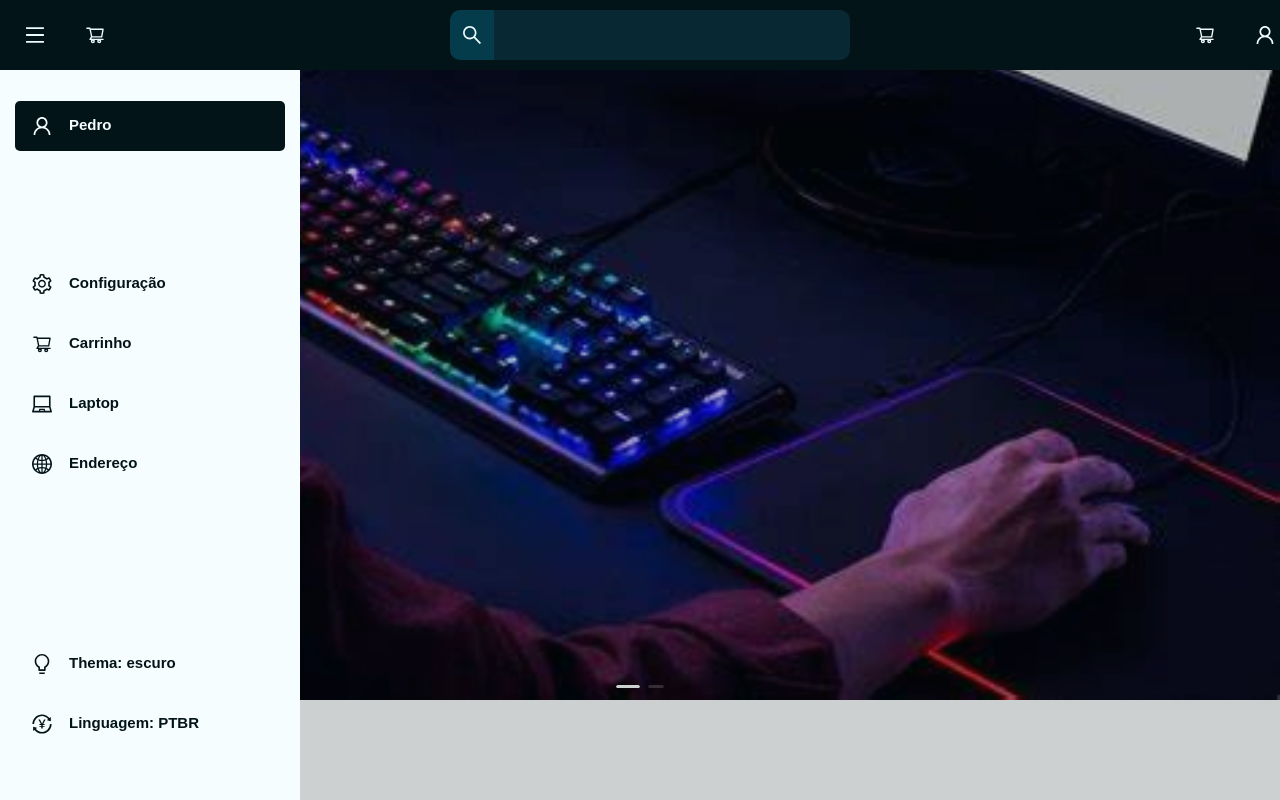
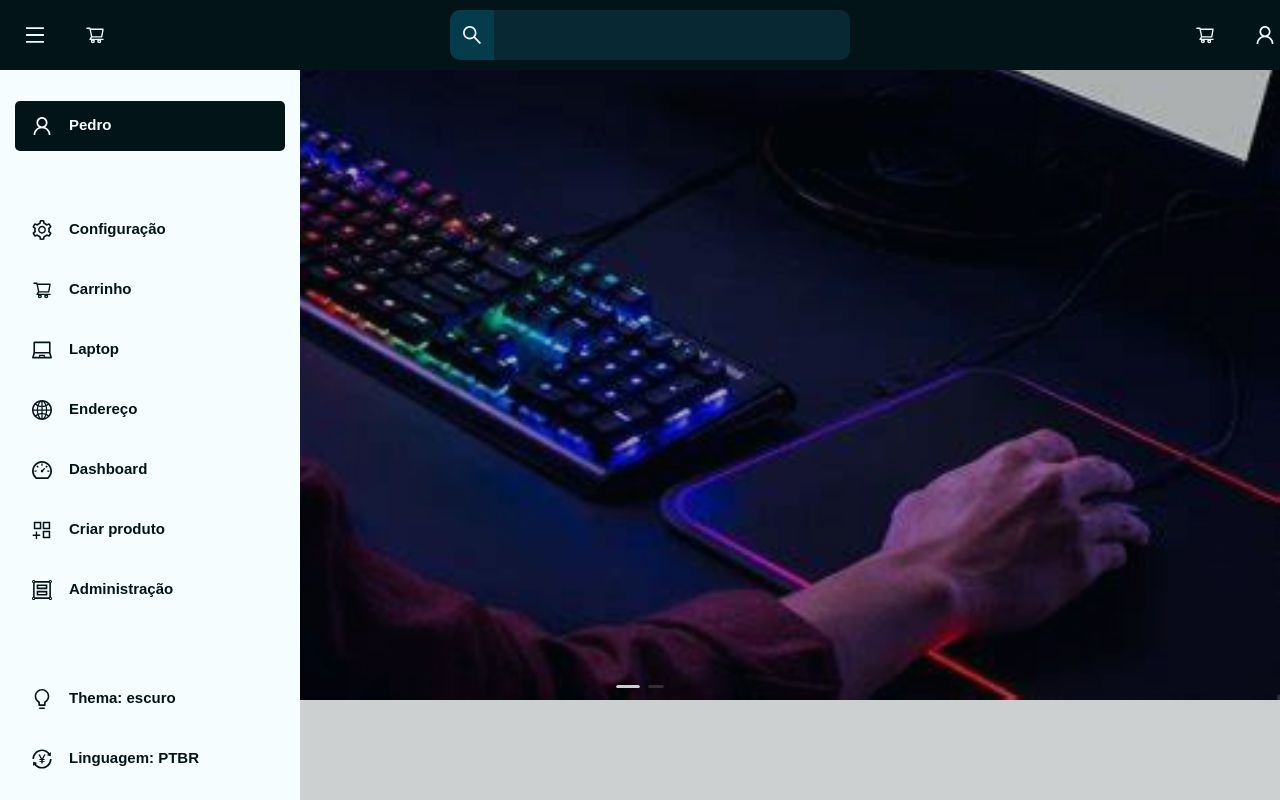
Before and after one commit to PedroHenriqueSBer/E-Commerce, a React (Create React App) app in the folder frontend/: page / in a window 1280 px wide. Built offline with nearby package versions, Linux system fonts and the light colour scheme; a web font is replaced by a local one.

Commit message:
Header finalizado

```diff
--- a/frontend/src/components/Header/Header.jsx
+++ b/frontend/src/components/Header/Header.jsx
@@ -13,8 +13,11 @@ import { MenuOutlined,
     BulbOutlined,
     GlobalOutlined,
     SearchOutlined,
+    DashboardOutlined,
     LaptopOutlined,
     UserOutlined,
+    GroupOutlined,
+    AppstoreAddOutlined,
     ShoppingCartOutlined
 } from '@ant-design/icons';
 import React, { useState } from 'react';
@@ -77,6 +80,9 @@ export default _ =>{
                     {btnSlideBar(<ShoppingCartOutlined/>,'Carrinho',Theme)}
                     {btnSlideBar(<LaptopOutlined/>,'Laptop',Theme)}
                     {btnSlideBar(<GlobalOutlined/>,'Endereço',Theme)}
+                    {btnSlideBar(<DashboardOutlined />,'Dashboard',Theme)}
+                    {btnSlideBar(<AppstoreAddOutlined />,'Criar produto',Theme)}
+                    {btnSlideBar(<GroupOutlined />,'Administração',Theme)}
                 </div>
                 <div className="footer">
                     {btnSlideBar(<BulbOutlined/>,`Thema: ${Theme? 'claro':'escuro'}`,Theme,switchTheme)}
--- a/frontend/src/style.jsx
+++ b/frontend/src/style.jsx
@@ -183,10 +183,10 @@ export let Sidebar = styled.div`
                 height: 10%;
             }
             &.body{
-                height: 60%;
+                height: 70%;
             }
             &.footer{
-                height: 30%;
+                height: 20%;
             }
         }
     }
```
